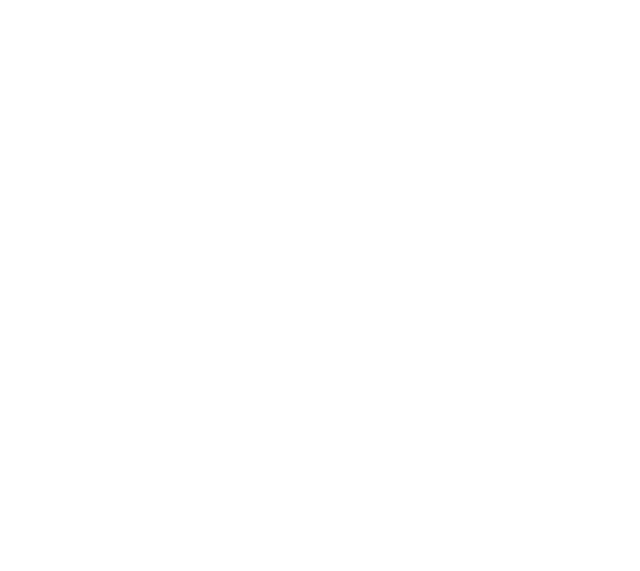
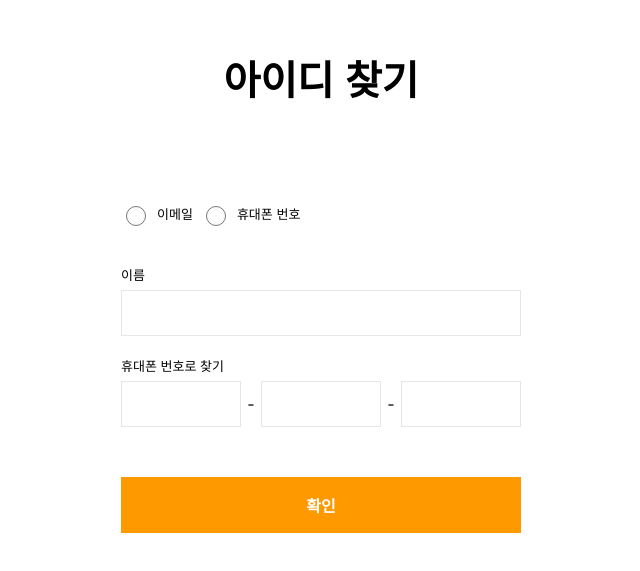
Before and after one commit to fairwony/leopold-frontend, a React (Create React App) app: page /forgotId in a window 1280 px wide. Before the commit this address had no page. Shown: the part 155-726 px from the top of the page, without its empty margins (319-959 px from the left). Built offline with nearby package versions, Linux system fonts and the light colour scheme.

Commit message:
비번찾기

```diff
--- a/src/App.js
+++ b/src/App.js
@@ -2,6 +2,8 @@
 import AS from "./pages/AS";
 import Download from "./pages/Download";
 import FAQ from "./pages/FAQ";
+import ForgotId from "./pages/ForgotId";
+import ForgotPs from "./pages/ForgotPs";
 import Home from "./pages/Home";
 import Login from "./pages/Login";
 import Notice from "./pages/Notice";
@@ -18,6 +20,8 @@
 				<Route path="/as" element={<AS />} />
 				<Route path="/review" element={<Review />} />
 				<Route path="/login" element={<Login />} />
+				<Route path="/forgotId" element={<ForgotId />} />
+				<Route path="/forgotPs" element={<ForgotPs />} />
 			</Routes>
 		</div>
 	);
--- a/src/components/Footer.css
+++ b/src/components/Footer.css
@@ -2,6 +2,7 @@
 	width: 100%;
 	height: 500px;
 	background-color: #f5f5f5;
+	margin-top: 200px;
 }
 
 .footer-upper {
--- a/src/components/Header.css
+++ b/src/components/Header.css
@@ -6,6 +6,7 @@
 	display: flex;
 	justify-content: center;
 	position: fixed;
+	top: 0px;
 	z-index: 2;
 }
 .logo{
--- /dev/null
+++ b/src/pages/ForgotId.css
@@ -0,0 +1,81 @@
+.forgotId-title {
+	margin-top: 216px;
+	font-size: 40px;
+	font-weight: bold;
+	display: flex;
+	justify-content: center;
+}
+
+.forgotId-checkbox-wrapper {
+	margin: 102px auto 0px auto;
+	width: 400px;
+	font-size: 13px;
+	display: flex;
+	align-items: center;
+	gap: 8px;
+}
+
+.forgotId-checkbox-wrapper>input {
+	width: 20px;
+	height: 20px;
+}
+
+.forgotId-name {
+	margin: 43px auto 0px auto;
+	width: 400px;
+	font-size: 13px;
+}
+
+.forgotId-input {
+	margin: 8px auto 0px auto;
+	display: block;
+	width: 400px;
+	height: 46px;
+	border: 1px solid #e6e6e6;
+	outline: none;
+	padding-left: 10px;
+}
+
+.forgotId-phone {
+	margin: 24px auto 0px auto;
+	width: 400px;
+	font-size: 13px;
+}
+
+.forgotId-phone-wrapper {
+	width: 400px;
+	margin: 8px auto 0px auto;
+	display: flex;
+}
+
+.forgotId-phoneBox {
+	display: block;
+	width: 120px;
+	height: 46px;
+	border: 1px solid #e6e6e6;
+	outline: none;
+	padding-left: 10px;
+}
+
+.forgotId-hyphen {
+	width: 20px;
+	height: 46px;
+	display: flex;
+	justify-content: center;
+	align-items: center;
+}
+
+.forgotId-button {
+	width: 400px;
+	height: 56px;
+	background-color: #FE9900;
+	color: white;
+	display: flex;
+	justify-content: center;
+	align-items: center;
+	margin: 50px auto 0px auto;
+	font-weight: bold;
+	border: none;
+	cursor: pointer;
+	font-size: 16px;
+}
--- /dev/null
+++ b/src/pages/ForgotId.js
@@ -0,0 +1,42 @@
+import Footer from "../components/Footer";
+import Header from "../components/Header";
+import Main from "../components/Main";
+import "./ForgotId.css";
+
+export default function ForgotId() {
+	return (
+		<div className="ForgotId">
+			<Header />
+			<Main>
+				<p className="forgotId-title">아이디 찾기</p>
+
+				<div className="forgotId-checkbox-wrapper">
+					<input type="radio" name="method" id="byEmail" />
+					<label for="byEmail">이메일</label>
+
+					<input type="radio" name="method" id="byPhone" />
+					<label for="byPhone">휴대폰 번호</label>
+				</div>
+
+				<div className="forgotId-name">이름</div>
+
+				<input className="forgotId-input" />
+
+				<div className="forgotId-phone">
+					휴대폰 번호로 찾기
+				</div>
+
+				<div className="forgotId-phone-wrapper">
+					<input className="forgotId-phoneBox" />
+					<span className="forgotId-hyphen">-</span>
+					<input className="forgotId-phoneBox" />
+					<span className="forgotId-hyphen">-</span>
+					<input className="forgotId-phoneBox" />
+				</div>
+
+				<button className="forgotId-button">확인</button>
+			</Main>
+			<Footer />
+		</div>
+	)
+}
--- /dev/null
+++ b/src/pages/ForgotPs.css
@@ -0,0 +1,81 @@
+.forgotPs-title {
+	margin-top: 216px;
+	font-size: 40px;
+	font-weight: bold;
+	display: flex;
+	justify-content: center;
+}
+
+.forgotPs-checkbox-wrapper {
+	margin: 102px auto 0px auto;
+	width: 400px;
+	font-size: 13px;
+	display: flex;
+	align-items: center;
+	gap: 8px;
+}
+
+.forgotPs-checkbox-wrapper>input {
+	width: 20px;
+	height: 20px;
+}
+
+.forgotPs-name {
+	margin: 43px auto 0px auto;
+	width: 400px;
+	font-size: 13px;
+}
+
+.forgotPs-input {
+	margin: 8px auto 0px auto;
+	display: block;
+	width: 400px;
+	height: 46px;
+	border: 1px solid #e6e6e6;
+	outline: none;
+	padding-left: 10px;
+}
+
+.forgotPs-phone {
+	margin: 24px auto 0px auto;
+	width: 400px;
+	font-size: 13px;
+}
+
+.forgotPs-phone-wrapper {
+	width: 400px;
+	margin: 8px auto 0px auto;
+	display: flex;
+}
+
+.forgotPs-phoneBox {
+	display: block;
+	width: 120px;
+	height: 46px;
+	border: 1px solid #e6e6e6;
+	outline: none;
+	padding-left: 10px;
+}
+
+.forgotPs-hyphen {
+	width: 20px;
+	height: 46px;
+	display: flex;
+	justify-content: center;
+	align-items: center;
+}
+
+.forgotPs-button {
+	width: 400px;
+	height: 56px;
+	background-color: #FE9900;
+	color: white;
+	display: flex;
+	justify-content: center;
+	align-items: center;
+	margin: 50px auto 0px auto;
+	font-weight: bold;
+	border: none;
+	cursor: pointer;
+	font-size: 16px;
+}
--- /dev/null
+++ b/src/pages/ForgotPs.js
@@ -0,0 +1,42 @@
+import Footer from "../components/Footer";
+import Header from "../components/Header";
+import Main from "../components/Main";
+import "./ForgotPs.css";
+
+export default function ForgotPs() {
+	return (
+		<div className="ForgotPs">
+			<Header />
+			<Main>
+				<p className="forgotPs-title">아이디 찾기</p>
+
+				<div className="forgotPs-checkbox-wrapper">
+					<input type="radio" name="method" id="byEmail" />
+					<label for="byEmail">이메일</label>
+
+					<input type="radio" name="method" id="byPhone" />
+					<label for="byPhone">휴대폰 번호</label>
+				</div>
+
+				<div className="forgotPs-name">이름</div>
+
+				<input className="forgotPs-input" />
+
+				<div className="forgotPs-phone">
+					휴대폰 번호로 찾기
+				</div>
+
+				<div className="forgotPs-phone-wrapper">
+					<input className="forgotPs-phoneBox" />
+					<span className="forgotPs-hyphen">-</span>
+					<input className="forgotPs-phoneBox" />
+					<span className="forgotPs-hyphen">-</span>
+					<input className="forgotPs-phoneBox" />
+				</div>
+
+				<button className="forgotPs-button">확인</button>
+			</Main>
+			<Footer />
+		</div>
+	)
+}
--- a/src/pages/Login.css
+++ b/src/pages/Login.css
@@ -0,0 +1,79 @@
+.login-title {
+	margin-top: 216px;
+	font-size: 40px;
+	font-weight: bold;
+	display: flex;
+	justify-content: center;
+}
+
+.login-key1 {
+	width: 400px;
+	margin: 85px auto 0px auto;
+	font-size: 13px;
+}
+
+.login-input {
+	display: block;
+	margin: 13px auto 0px auto;
+	width: 400px;
+	height: 46px;
+	border: 1px solid #e6e6e6;
+	outline: none;
+	padding-left: 10px;
+}
+
+.login-key2 {
+	width: 400px;
+	margin: 23px auto 0px auto;
+	font-size: 13px;
+}
+
+.login-forgot-wrapper {
+	width: 400px;
+	margin: 22px auto 0px auto;
+	font-size: 13px;
+	gap: 8px;
+	display: flex;
+	justify-content: end;
+}
+
+.login-forgot-button {
+	cursor: pointer;
+}
+
+.login-button {
+	width: 400px;
+	height: 56px;
+	background-color: #FE9900;
+	color: white;
+	display: flex;
+	justify-content: center;
+	align-items: center;
+	margin: 50px auto 0px auto;
+	font-weight: bold;
+	border: none;
+	cursor: pointer;
+	font-size: 16px;
+}
+
+.login-not-member {
+	color: #9a9a9a;
+	width: 400px;
+	font-size: 13px;
+	margin: 44px auto 0px auto;
+	cursor: pointer;
+}
+
+.login-join-button {
+	width: 400px;
+	height: 56px;
+	display: flex;
+	justify-content: center;
+	align-items: center;
+	margin: 22px auto 0px auto;
+	border: 1px solid #e6e6e6;
+	background-color: transparent;
+	font-weight: bold;
+	cursor: pointer;
+	font-size: 16px;
+}
--- a/src/pages/Login.js
+++ b/src/pages/Login.js
@@ -10,18 +10,18 @@
 			<Main>
 				<p className="login-title">로그인</p>
 
-				<div className="login-key">ID</div>
+				<div className="login-key1">ID</div>
 
-				<input />
+				<input className="login-input" />
 
-				<div className="login-key">PASSWORD</div>
+				<div className="login-key2">PASSWORD</div>
 
-				<input />
+				<input type="password" className="login-input" />
 
 				<div className="login-forgot-wrapper">
-					<p>아이디 찾기</p>
+					<p className="login-forgot-button">아이디 찾기</p>
 					<p>/</p>
-					<p>비밀번호 찾기</p>
+					<p className="login-forgot-button">비밀번호 찾기</p>
 				</div>
 
 				<button className="login-button">로그인</button>
```
